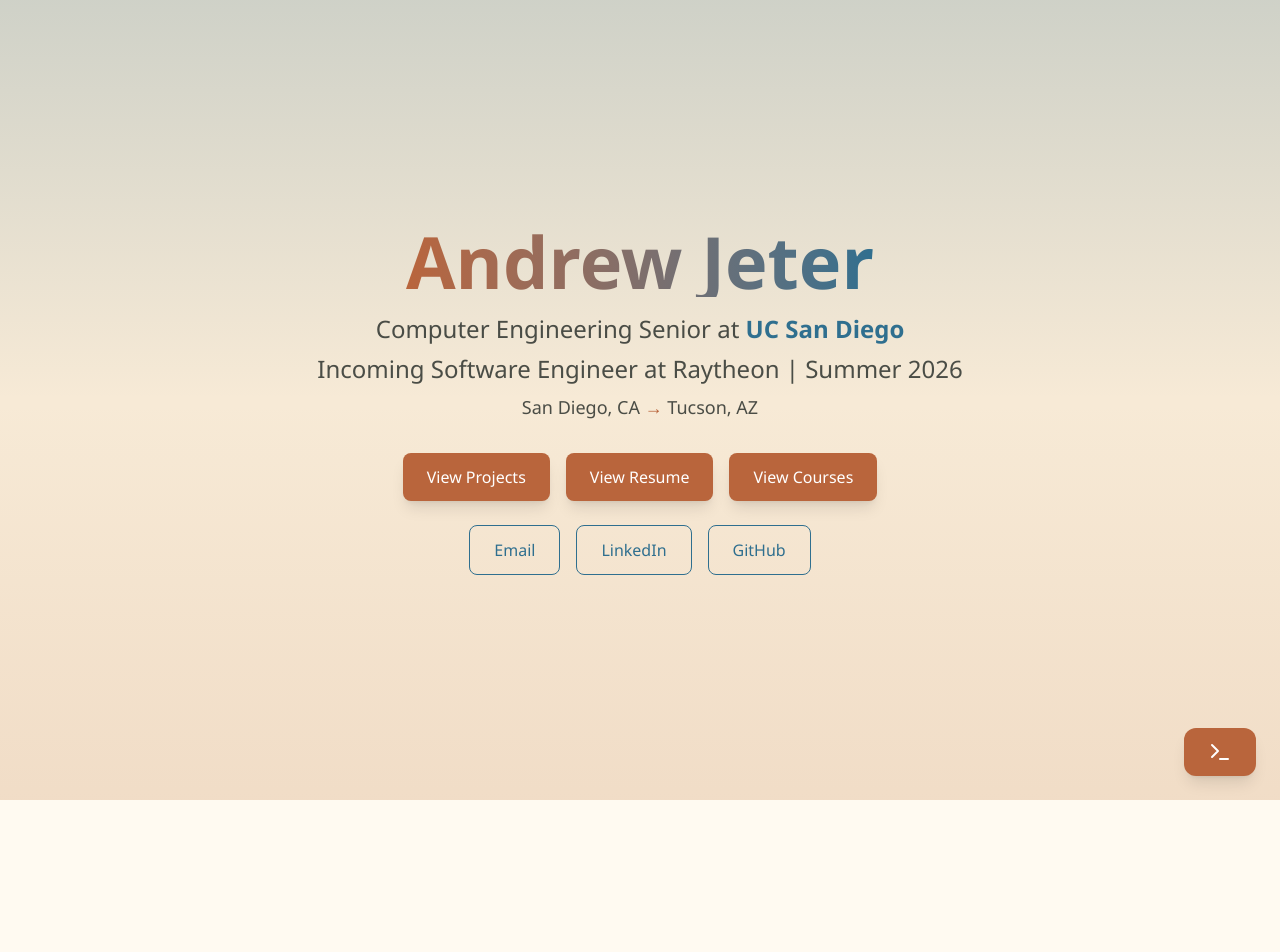
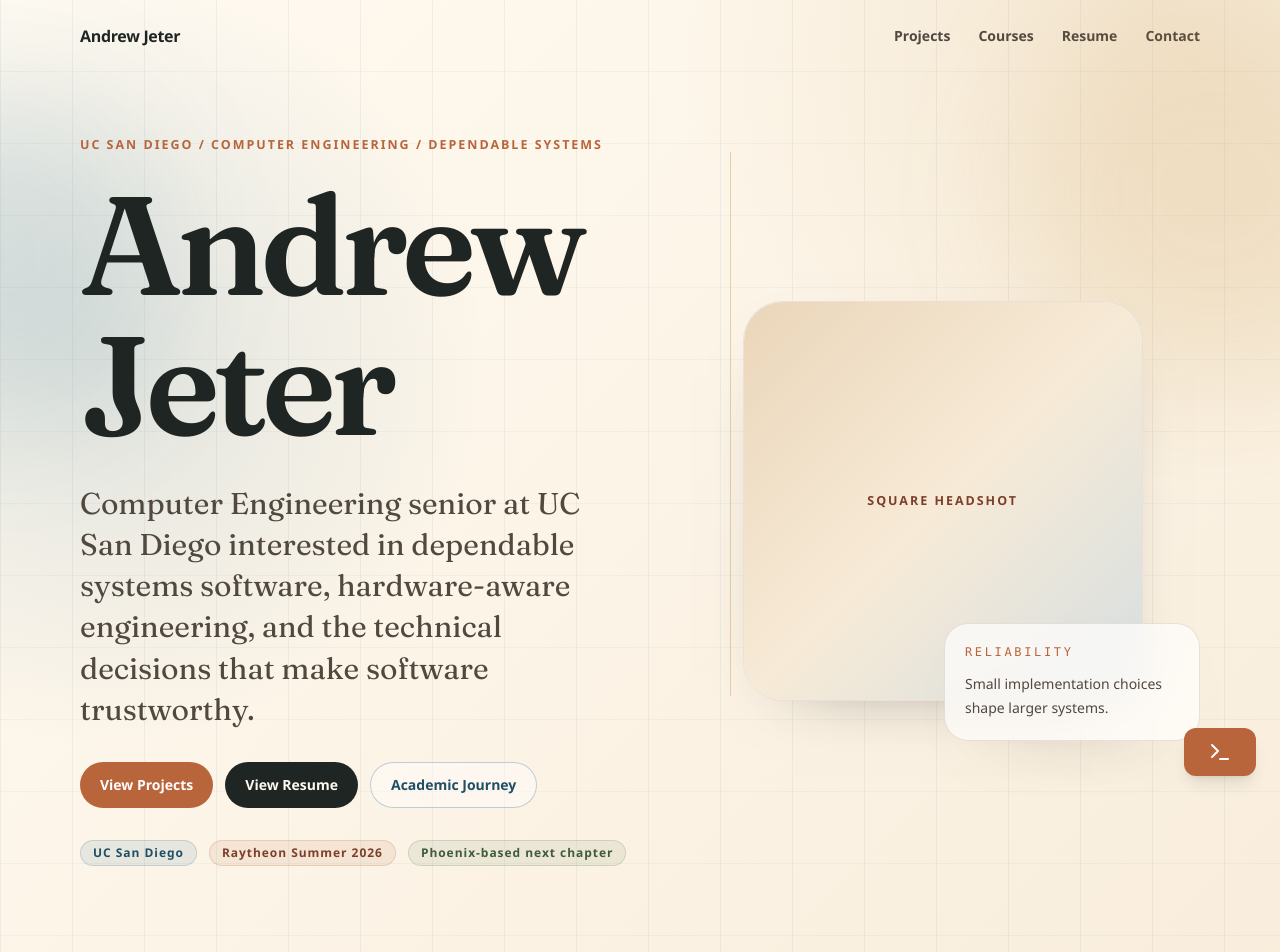
Before and after one commit to acjeter/acjeter.github.io, a React (Vite) app: page / in a window 1280 px wide. Shown: the top 952 px of the page. Before the commit the page ends 800 px from the top, so only its background shows below. Built offline with nearby package versions, Linux system fonts and the light colour scheme.

Commit message:
Redesign homepage around dependable systems

```diff
--- a/src/pages/Home.tsx
+++ b/src/pages/Home.tsx
@@ -2,74 +2,249 @@
 import { Link } from 'react-router-dom';
 import { motion } from 'framer-motion';
 import Terminal from '../components/Terminal';
+import { Badge, ButtonLink, Card, PageShell, PhotoFrame, Section, SectionHeading, TextLink } from '../components/design-system';
+
+const annotations = [
+    {
+        title: 'Reliability',
+        body: 'Small implementation choices affect the dependability of larger systems.',
+        tone: 'warm',
+    },
+    {
+        title: 'Ethics',
+        body: 'Reliability is a design responsibility, not a checkbox.',
+        tone: 'natural',
+    },
+    {
+        title: 'Invisible layers',
+        body: 'The unseen parts of computing determine behavior when it matters.',
+        tone: 'cool',
+    },
+];
+
+const featuredProjects = [
+    {
+        title: 'Portfolio Website',
+        description: 'This site is both a portfolio and a design system experiment: a place to present my work, sharpen the way I explain engineering, and make the page feel more like me.',
+        tags: ['React', 'TypeScript', 'GitHub Pages'],
+        to: '/projects',
+    },
+    {
+        title: 'HoloLens ASL Translator',
+        description: 'A Microsoft HoloLens 2 project exploring ASL translation through computer vision, Unity, and Agile team development.',
+        tags: ['Microsoft HoloLens 2', 'Python', 'Unity', 'Agile'],
+        to: '/projects',
+    },
+    {
+        title: 'RISC-Style ISA Processor (AJUSH)',
+        description: 'A custom 9-bit ISA processor, assembler, and verification workflow that made low-level behavior feel concrete.',
+        tags: ['SystemVerilog', 'Python', 'ModelSim'],
+        to: '/projects',
+    },
+];
+
+const highlights = [
+    {
+        title: 'Dependable systems',
+        description: 'Software and hardware decisions that hold up when larger systems depend on small details.',
+    },
+    {
+        title: 'Ethical engineering',
+        description: 'Technical judgment grounded in safety, trust, and the real effects systems have beyond the room.',
+    },
+    {
+        title: 'Invisible layers',
+        description: 'Memory, synchronization, architecture, and the low-level behavior most users never directly see.',
+    },
+];
+
+const toneClasses = {
+    warm: 'border-clay-500/30 bg-white-soft/80 text-clay-700',
+    natural: 'border-saguaro-500/30 bg-white-soft/80 text-saguaro-700',
+    cool: 'border-pacific-500/30 bg-white-soft/80 text-pacific-700',
+};
 
 const Home: React.FC = () => {
     useEffect(() => {
         document.title = 'Home – Andrew Jeter';
     }, []);
+
     return (
-        <div className="min-h-screen bg-sand text-desert-dark font-sans overflow-hidden relative">
-            {/* Background Elements */}
-            <div className="absolute top-0 left-0 w-full h-1/2 bg-gradient-to-b from-ocean/20 to-transparent z-0"></div>
-            <div className="absolute bottom-0 left-0 w-full h-1/2 bg-gradient-to-t from-terracotta/10 to-transparent z-0"></div>
+        <PageShell>
+            <div className="pointer-events-none absolute left-[-10rem] top-24 h-80 w-80 rounded-full bg-pacific-500/12 blur-3xl" />
+            <div className="pointer-events-none absolute right-[-8rem] top-0 h-96 w-96 rounded-full bg-gold-500/14 blur-3xl" />
 
-            <div className="relative z-10 container mx-auto px-6 py-20 flex flex-col items-center justify-center min-h-screen text-center">
-                <motion.h1
-                    initial={{ opacity: 0, y: -20 }}
+            <header className="section-shell flex items-center justify-between py-6">
+                <Link to="/" className="focus-ring rounded-sm text-base font-extrabold tracking-[-0.02em] text-ink-900">
+                    Andrew Jeter
+                </Link>
+                <nav aria-label="Primary navigation" className="hidden items-center gap-7 text-sm font-bold text-text-muted md:flex">
+                    <Link className="focus-ring rounded-sm hover:text-action-primary" to="/projects">Projects</Link>
+                    <Link className="focus-ring rounded-sm hover:text-action-primary" to="/courses">Courses</Link>
+                    <a className="focus-ring rounded-sm hover:text-action-primary" href="/Andrew-Jeter-Resume.pdf" target="_blank" rel="noopener noreferrer">Resume</a>
+                    <a className="focus-ring rounded-sm hover:text-action-primary" href="mailto:andrewcjeter@gmail.com">Contact</a>
+                </nav>
+            </header>
+
+            <Section className="relative grid min-h-[calc(100vh-6rem)] items-center gap-14 pt-10 md:grid-cols-[1.05fr_0.95fr] md:pt-16">
+                <div className="absolute left-[58%] top-20 hidden h-[34rem] w-px bg-gold-500/40 md:block" />
+                <motion.div
+                    initial={{ opacity: 0, y: 18 }}
                     animate={{ opacity: 1, y: 0 }}
-                    transition={{ duration: 0.8 }}
-                    className="text-5xl md:text-7xl font-bold mb-4 text-transparent bg-clip-text bg-gradient-to-r from-terracotta to-ucsd-blue"
+                    transition={{ duration: 0.7 }}
                 >
-                    Andrew Jeter
-                </motion.h1>
+                    <p className="eyebrow mb-5">UC San Diego / Computer Engineering / Dependable Systems</p>
+                    <h1 className="display-heading max-w-4xl text-7xl font-semibold text-ink-900 md:text-8xl lg:text-[8.75rem]">
+                        Andrew Jeter
+                    </h1>
+                    <p className="mt-7 max-w-2xl font-display text-2xl leading-snug text-text-muted md:text-3xl">
+                        Computer Engineering senior at UC San Diego interested in dependable systems software,
+                        hardware-aware engineering, and the technical decisions that make software trustworthy.
+                    </p>
 
-                <motion.div
-                    initial={{ opacity: 0 }}
-                    animate={{ opacity: 1 }}
-                    transition={{ delay: 0.5, duration: 0.8 }}
-                    className="text-xl md:text-2xl text-desert-dark/80 mb-8 max-w-2xl"
-                >
-                    <p className="mb-2">Computer Engineering Senior at <span className="text-ucsd-blue font-semibold">UC San Diego</span></p>
-                    <p className="mb-2">Incoming Software Engineer at Raytheon | Summer 2026</p>
-                    <p className="text-lg">San Diego, CA <span className="text-terracotta">&rarr;</span> Tucson, AZ</p>
+                    <div className="mt-8 flex flex-wrap gap-3">
+                        <ButtonLink to="/projects">View Projects</ButtonLink>
+                        <ButtonLink href="/Andrew-Jeter-Resume.pdf" target="_blank" rel="noopener noreferrer" variant="secondary">
+                            View Resume
+                        </ButtonLink>
+                        <ButtonLink to="/courses" variant="ghost">Academic Journey</ButtonLink>
+                    </div>
+
+                    <div className="mt-8 flex flex-wrap gap-3">
+                        <Badge tone="cool">UC San Diego</Badge>
+                        <Badge tone="warm">Raytheon Summer 2026</Badge>
+                        <Badge tone="natural">Phoenix-based next chapter</Badge>
+                    </div>
                 </motion.div>
 
                 <motion.div
-                    initial={{ opacity: 0, y: 20 }}
+                    initial={{ opacity: 0, y: 24 }}
                     animate={{ opacity: 1, y: 0 }}
-                    transition={{ delay: 1, duration: 0.8 }}
-                    className="flex flex-col items-center gap-6"
+                    transition={{ delay: 0.15, duration: 0.7 }}
+                    className="relative"
                 >
-                    {/* Navigation Buttons */}
-                    <div className="flex flex-wrap justify-center gap-4">
-                        <Link to="/projects" className="px-6 py-3 bg-terracotta text-white rounded-lg hover:bg-sunset transition-colors duration-300 shadow-lg hover:shadow-xl">
-                            View Projects
-                        </Link>
-                        <a href="/Andrew-Jeter-Resume.pdf" target="_blank" rel="noopener noreferrer" className="px-6 py-3 bg-terracotta text-white rounded-lg hover:bg-sunset transition-colors duration-300 shadow-lg hover:shadow-xl">
-                            View Resume
-                        </a>
-                        <Link to="/courses" className="px-6 py-3 bg-terracotta text-white rounded-lg hover:bg-sunset transition-colors duration-300 shadow-lg hover:shadow-xl">
-                            View Courses
-                        </Link>
-                    </div>
-
-                    {/* Social Links */}
-                    <div className="flex flex-wrap justify-center gap-4">
-                        <Link to="mailto:andrewcjeter@gmail.com" className="px-6 py-3 border border-ucsd-blue text-ucsd-blue rounded-lg hover:bg-ucsd-blue/10 transition-colors duration-300">
-                            Email
-                        </Link>
-                        <Link to="https://linkedin.com/in/andrewcjeter" target="_blank" rel="noopener noreferrer" className="px-6 py-3 border border-ucsd-blue text-ucsd-blue rounded-lg hover:bg-ucsd-blue/10 transition-colors duration-300">
-                            LinkedIn
-                        </Link>
-                        <Link to="https://github.com/acjeter" target="_blank" rel="noopener noreferrer" className="px-6 py-3 border border-ucsd-blue text-ucsd-blue rounded-lg hover:bg-ucsd-blue/10 transition-colors duration-300">
-                            GitHub
-                        </Link>
+                    <PhotoFrame
+                        label="Square Headshot"
+                        alt="Andrew Jeter portrait placeholder"
+                        className="aspect-square w-full max-w-[25rem] rounded-[2.5rem] md:ml-12"
+                    />
+                    <div className="surface-card absolute -bottom-10 right-0 hidden w-64 rounded-[1.5rem] p-5 md:block">
+                        <p className="font-mono text-xs uppercase tracking-[0.22em] text-action-primary">Reliability</p>
+                        <p className="mt-3 text-sm leading-6 text-text-muted">
+                            Small implementation choices shape larger systems.
+                        </p>
                     </div>
                 </motion.div>
-            </div>
+            </Section>
+
+            <Section className="grid gap-6 pt-4 md:grid-cols-[0.82fr_0.18fr] md:items-end">
+                <PhotoFrame
+                    label="Wide UCSD / San Diego Photo"
+                    alt="UC San Diego or San Diego landscape placeholder"
+                    className="min-h-[18rem] rounded-[2.75rem] md:min-h-[24rem]"
+                />
+                <p className="font-display text-xl leading-relaxed text-text-muted md:-mb-2">
+                    A place-based pause for San Diego: campus architecture, coastline light, Geisel at a good hour,
+                    or a natural scene that actually feels connected to this chapter.
+                </p>
+            </Section>
+
+            <Section id="about" className="grid gap-10 md:grid-cols-[0.95fr_1.05fr]">
+                <div>
+                    <SectionHeading eyebrow="About" title="Systems that work when details matter.">
+                        <p>
+                            I&apos;m drawn to the parts of computing that sit below the surface: systems software, memory,
+                            synchronization, and the engineering habits that make larger systems reliable.
+                        </p>
+                        <p className="mt-4">
+                            I am building toward software and hardware engineering leadership grounded in technical rigor,
+                            ethical responsibility, and the trust people place in systems they rarely inspect directly.
+                        </p>
+                    </SectionHeading>
+                </div>
+
+                <div className="grid gap-4 md:pt-20">
+                    {annotations.map((annotation, index) => (
+                        <div
+                            key={annotation.title}
+                            className={`rounded-[1.25rem] border p-5 ${toneClasses[annotation.tone as keyof typeof toneClasses]} ${index === 1 ? 'md:translate-x-10' : ''}`}
+                        >
+                            <p className="font-mono text-xs uppercase tracking-[0.22em]">{annotation.title}</p>
+                            <p className="mt-3 text-sm leading-6 text-text-muted">{annotation.body}</p>
+                        </div>
+                    ))}
+                </div>
+            </Section>
+
+            <Section className="grid gap-5 md:grid-cols-[0.36fr_0.64fr]">
+                <PhotoFrame
+                    label="Project / Hardware Visual"
+                    alt="Engineering project or hardware visual placeholder"
+                    className="min-h-[16rem] rounded-[1.75rem]"
+                />
+                <div className="grid gap-4 md:grid-cols-3">
+                    {highlights.map((highlight, index) => (
+                        <div key={highlight.title} className={`border-t border-clay-700/20 pt-5 ${index === 1 ? 'md:mt-12' : ''} ${index === 2 ? 'md:mt-24' : ''}`}>
+                            <p className="font-mono text-xs uppercase tracking-[0.22em] text-action-primary">0{index + 1}</p>
+                            <h3 className="mt-4 font-display text-3xl font-semibold leading-none text-ink-900">{highlight.title}</h3>
+                            <p className="mt-4 leading-7 text-text-muted">{highlight.description}</p>
+                        </div>
+                    ))}
+                </div>
+            </Section>
+
+            <Section id="featured">
+                <div className="grid gap-8 md:grid-cols-[0.7fr_0.3fr] md:items-end">
+                    <SectionHeading eyebrow="Featured work" title="Project work as evidence." />
+                    <p className="body-copy">
+                        Each preview should show what the work proves about systems thinking, reliability, and execution.
+                    </p>
+                </div>
+                <div className="mt-10 grid gap-5 md:grid-cols-[1.15fr_0.85fr]">
+                    {featuredProjects.map((project) => (
+                        <Card
+                            key={project.title}
+                            className={`flex min-h-64 flex-col ${project.title === 'Portfolio Website' ? 'md:row-span-2 md:min-h-[24rem]' : ''}`}
+                        >
+                            <h3 className="display-heading text-4xl font-semibold text-ink-900">{project.title}</h3>
+                            <p className="mt-4 flex-1 leading-8 text-text-muted">{project.description}</p>
+                            <div className="mt-6 flex flex-wrap gap-2">
+                                {project.tags.map((tag) => (
+                                    <Badge key={tag}>{tag}</Badge>
+                                ))}
+                            </div>
+                            <TextLink to={project.to} className="mt-7 inline-flex">
+                                Explore project details
+                            </TextLink>
+                        </Card>
+                    ))}
+                </div>
+            </Section>
+
+            <Section className="pb-32">
+                <Card className="grid gap-8 bg-ink-900/95 text-sand-50 md:grid-cols-[1fr_auto] md:items-center">
+                    <div>
+                        <p className="eyebrow text-gold-500">Contact</p>
+                        <h2 className="display-heading mt-3 text-4xl md:text-6xl">Let&apos;s connect.</h2>
+                        <p className="mt-5 max-w-2xl text-sand-100/80">
+                            Reach out if you want to talk software engineering, hardware engineering, systems work, outreach,
+                            or anything connected to building dependable technology.
+                        </p>
+                    </div>
+                    <div className="flex flex-wrap gap-3">
+                        <ButtonLink href="mailto:andrewcjeter@gmail.com">Email</ButtonLink>
+                        <ButtonLink href="https://linkedin.com/in/andrewcjeter" target="_blank" rel="noopener noreferrer" variant="ghost" className="border-sand-50/30 text-sand-50 hover:bg-sand-50/10">
+                            LinkedIn
+                        </ButtonLink>
+                        <ButtonLink href="https://github.com/acjeter" target="_blank" rel="noopener noreferrer" variant="ghost" className="border-sand-50/30 text-sand-50 hover:bg-sand-50/10">
+                            GitHub
+                        </ButtonLink>
+                    </div>
+                </Card>
+            </Section>
 
             <Terminal />
-        </div >
+        </PageShell>
     );
 };
 
```
